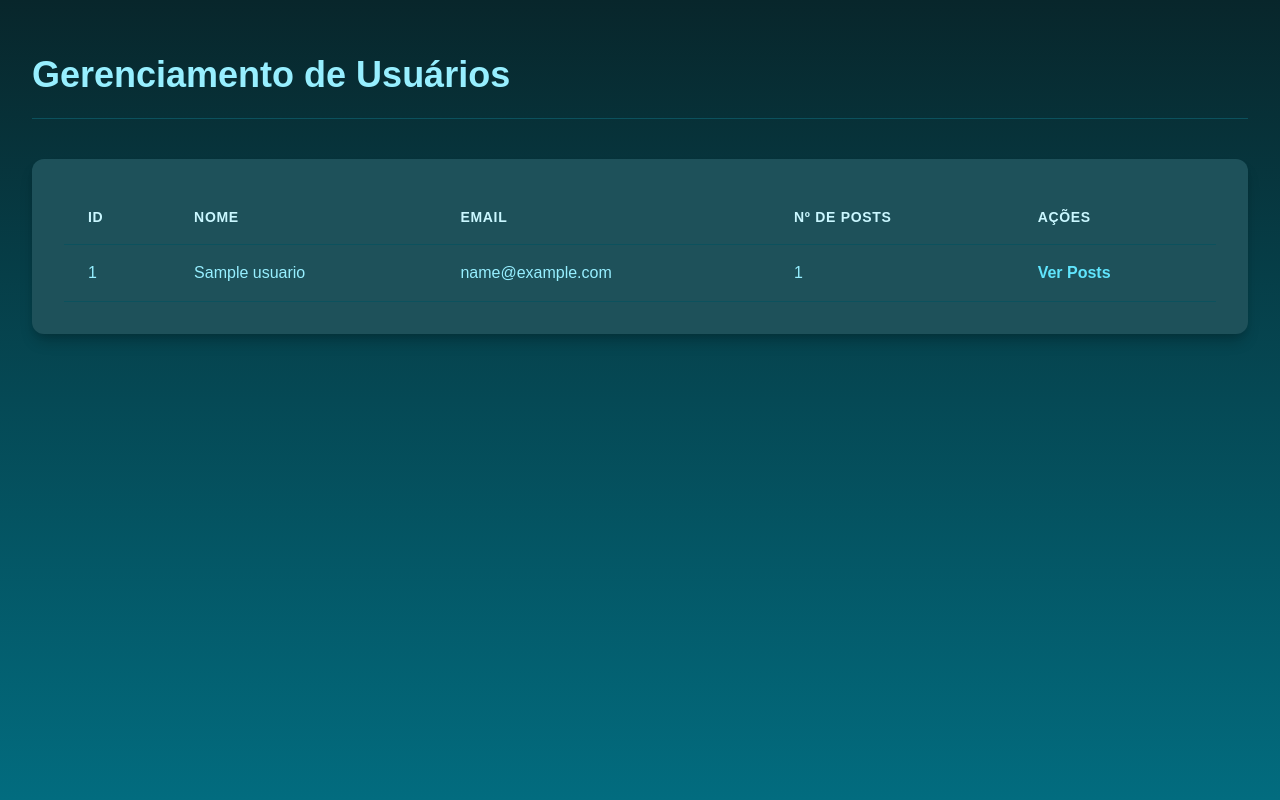
After one commit to Gab-off/BugTalk, a PHP site: template src/Views/admin/usuarios.php in a window 1280 px wide. The commit adds this page. Run offline with PHP 8.4, Linux system fonts and the light colour scheme; the template is opened without the code that fills it: most values are stand-ins (such as "Sample title", 1, 10 or a date in 2020).

```diff
--- a/public/css/style.css
+++ b/public/css/style.css
@@ -449,4 +449,86 @@ aside div a {
   margin-bottom: 0.5rem;
 }
 
+.admin-page-bg {
+  background: linear-gradient(180deg, #08262B, #026C7F);
+  min-height: 100vh;
+}
+
+.admin-container {
+  padding-top: 2rem;
+  padding-bottom: 4rem;
+}
+
+.admin-title {
+  font-size: 2.25rem;
+  font-weight: 700;
+  margin-bottom: 2rem;
+  color: #97EFFF;
+  border-bottom: 1px solid #0C515D;
+  padding-bottom: 1rem;
+}
+
+.admin-card, .card-vazio {
+  background-color: #1E515A;
+  padding: 2rem;
+  border-radius: 0.75rem;
+  box-shadow: 0 10px 15px -3px rgba(0, 0, 0, 0.2), 0 4px 6px -2px rgba(0, 0, 0, 0.1);
+}
+
+.admin-table {
+  width: 100%;
+  border-collapse: collapse;
+}
+.admin-table th, .admin-table td {
+  padding: 1rem 1.5rem;
+  text-align: left;
+  border-bottom: 1px solid #0C515D;
+}
+.admin-table th {
+  font-size: 0.875rem;
+  font-weight: 600;
+  color: rgb(202, 246.8461538462, 255);
+  text-transform: uppercase;
+  letter-spacing: 0.05em;
+}
+.admin-table td {
+  color: #97EFFF;
+}
+
+.link-acao {
+  color: #60E5FD;
+  font-weight: bold;
+  text-decoration: none;
+}
+.link-acao:hover {
+  text-decoration: underline;
+}
+
+.link-voltar {
+  display: inline-block;
+  margin-bottom: 1.5rem;
+  font-weight: bold;
+  color: #60E5FD;
+}
+
+.posts-container-admin {
+  display: grid;
+  gap: 1.5rem;
+}
+
+.post-card-admin {
+  background-color: #092A2F;
+  padding: 1.5rem;
+  border-radius: 0.5rem;
+}
+.post-card-admin h2 {
+  font-size: 1.25rem;
+  font-weight: bold;
+  margin-bottom: 0.5rem;
+  color: #97EFFF;
+}
+.post-card-admin p {
+  color: rgb(176.5, 242.9230769231, 255);
+}
+
 /*# sourceMappingURL=style.css.map */
--- /dev/null
+++ b/src/Views/admin/usuarios.php
@@ -0,0 +1,36 @@
+<?php require_once __DIR__ . '/../layouts/head.php'; ?>
+<?php require_once __DIR__ . '/../layouts/header.php'; ?>
+<body class="admin-page-bg">
+<main class="container admin-container">
+    <h1 class="admin-title">Gerenciamento de Usuários</h1>
+
+    <div class="admin-card">
+        <table class="admin-table">
+            <thead>
+            <tr>
+                <th>ID</th>
+                <th>Nome</th>
+                <th>Email</th>
+                <th>Nº de Posts</th>
+                <th>Ações</th>
+            </tr>
+            </thead>
+            <tbody>
+            <?php foreach ($usuarios as $usuario): ?>
+                <tr>
+                    <td><?= htmlspecialchars($usuario['id']) ?></td>
+                    <td><?= htmlspecialchars($usuario['nome']) ?></td>
+                    <td><?= htmlspecialchars($usuario['email']) ?></td>
+                    <td><?= htmlspecialchars($usuario['postCount']) ?></td>
+                    <td>
+                        <a href="/admin/usuario/posts?id=<?= $usuario['id'] ?>" class="link-acao">Ver Posts</a>
+                    </td>
+                </tr>
+            <?php endforeach; ?>
+            </tbody>
+        </table>
+    </div>
+</main>
+
+<?php require_once __DIR__ . '/../layouts/footer.php'; ?>
+</body>
--- a/src/Views/auth/login.php
+++ b/src/Views/auth/login.php
@@ -25,6 +25,6 @@
         <img src="/assets/imgs/logo_bug_inverted.svg" alt="" class="logo_bug">
     </div>
 </main>
-</body>
 
 <?php require_once __DIR__ . '/../layouts/footer.php'; ?>
+</body>
--- /dev/null
+++ b/src/scss/admin/_panel.scss
@@ -0,0 +1,94 @@
+// src/scss/pages/_admin.scss
+
+// Importa suas variáveis para que possamos usá-las aqui
+@use '../variables';
+
+// Estilos para o fundo da página, mantendo a consistência com a home
+.admin-page-bg {
+  background: variables.$gradient-home_bg_dark;
+  min-height: 100vh; // Garante que o gradiente cubra a tela toda
+}
+
+.admin-container {
+  padding-top: 2rem;
+  padding-bottom: 4rem;
+}
+
+.admin-title {
+  font-size: 2.25rem; // 36px
+  font-weight: 700;
+  margin-bottom: 2rem;
+  color: variables.$form-input_fontColor; // Cor ciano clara para destaque
+  border-bottom: 1px solid variables.$tags-bg_dark; // Borda com a cor das tags
+  padding-bottom: 1rem;
+}
+
+// Card principal que envolve a tabela ou os posts
+.admin-card, .card-vazio {
+  background-color: variables.$posts-bg_dark; // Cor de fundo dos posts
+  padding: 2rem;
+  border-radius: 0.75rem;
+  box-shadow: 0 10px 15px -3px rgba(0, 0, 0, 0.2), 0 4px 6px -2px rgba(0, 0, 0, 0.1);
+}
+
+.admin-table {
+  width: 100%;
+  border-collapse: collapse;
+
+  th, td {
+    padding: 1rem 1.5rem;
+    text-align: left;
+    border-bottom: 1px solid variables.$tags-bg_dark; // Linhas da tabela
+  }
+
+  th {
+    font-size: 0.875rem; // 14px
+    font-weight: 600;
+    color: lighten(variables.$form-input_fontColor, 10%); // Um pouco mais claro que o texto normal
+    text-transform: uppercase;
+    letter-spacing: 0.05em;
+  }
+
+  td {
+    color: variables.$form-input_fontColor;
+  }
+}
+
+.link-acao {
+  color: variables.$form-input_bg_alternate; // Cor de destaque alternativa (ciano mais forte)
+  font-weight: bold;
+  text-decoration: none;
+  &:hover {
+    text-decoration: underline;
+  }
+}
+
+.link-voltar {
+  display: inline-block;
+  margin-bottom: 1.5rem;
+  font-weight: bold;
+  color: variables.$form-input_bg_alternate;
+}
+
+// Container para os cards de post
+.posts-container-admin {
+  display: grid;
+  gap: 1.5rem;
+}
+
+// Card individual de post na página de admin
+.post-card-admin {
+  background-color: variables.$post-content-bg_dark; // Fundo de conteúdo de post
+  padding: 1.5rem;
+  border-radius: 0.5rem;
+
+  h2 {
+    font-size: 1.25rem;
+    font-weight: bold;
+    margin-bottom: 0.5rem;
+    color: variables.$form-input_fontColor;
+  }
+  p {
+    color: lighten(variables.$form-input_fontColor, 5%);
+  }
+}
--- a/src/scss/style.scss
+++ b/src/scss/style.scss
@@ -13,3 +13,5 @@
 
 // Estilo para o form de criar post
 @use 'criar-post';
+
+@use 'admin/panel';
```
Also changed, not shown: public/index.php (+17 -0 lines), src/Controllers/AdminController.php (added, +62 -0 lines), src/Models/Post.php (+28 -0 lines), src/Models/Usuario.php (+59 -0 lines), src/Views/admin/usuario_posts.php (added, +28 -0 lines), 1 other file.
